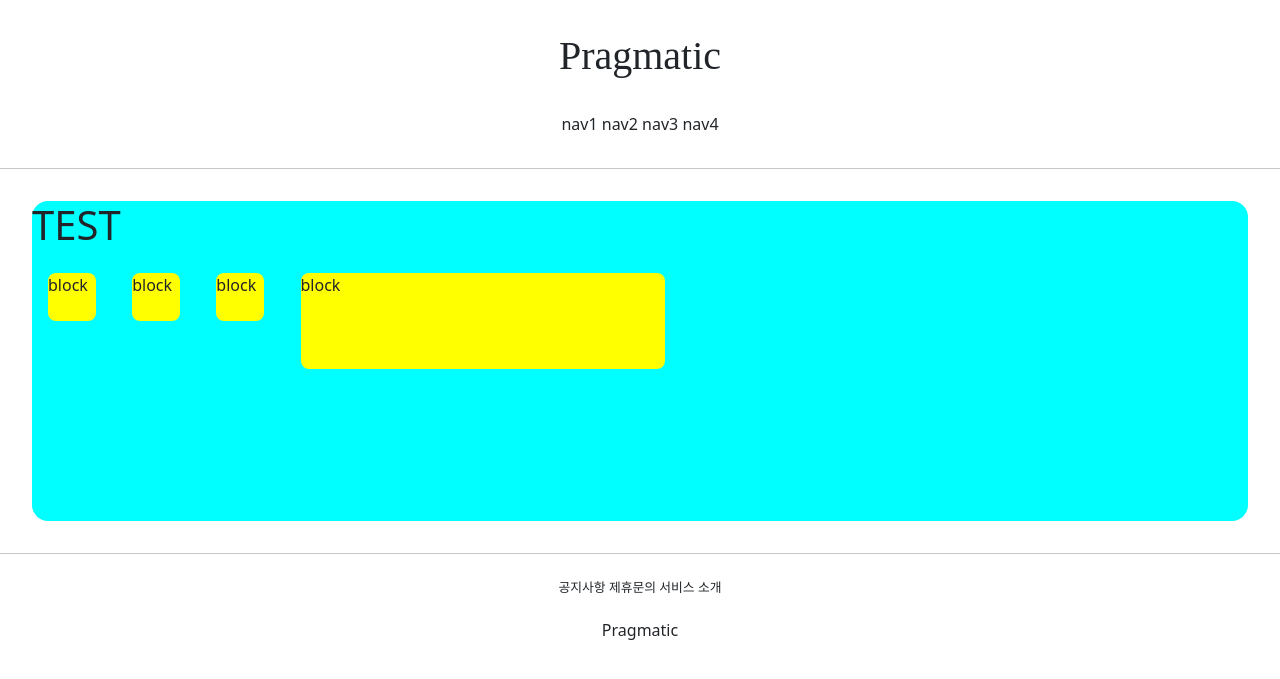
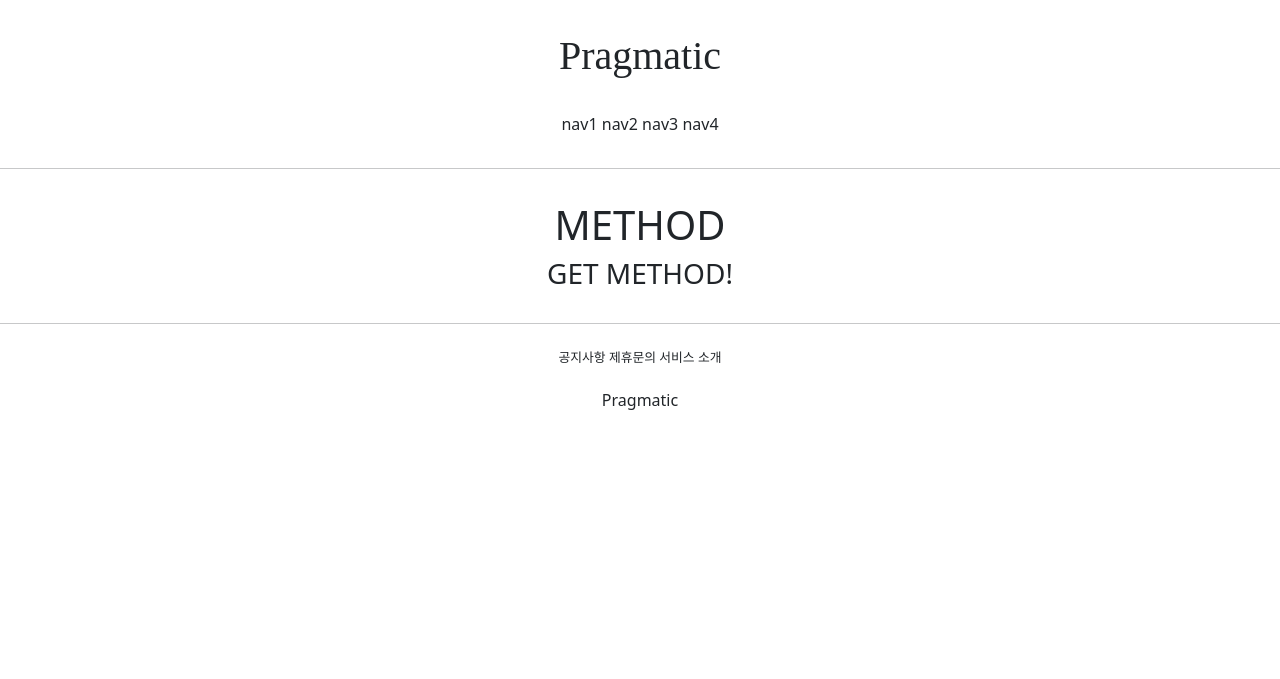
Before and after one commit to ksj0818280/gisweb_practice, a Django app: page /accounts/hello_world/ in a window 1280 px wide. Shown: the top 679 px of the page. Run offline with Django 3.2, Linux system fonts and the light colour scheme; parts of the project's set-up code (start-up, migrations or seed data) failed here and were passed over.

Commit message:
Practice 9 (adjust hello_world.html, POST, GET METHOD)

```diff
--- a/accountapp/templates/accountapp/hello_world.html
+++ b/accountapp/templates/accountapp/hello_world.html
@@ -2,25 +2,10 @@
 
 {% block content %}
 
-    <style>
-        .testing {
-            background-color: yellow;
-            height: 48px;
-            width: 48px;
-            margin: 1rem;
-            border-radius: .5rem;
-        }
-    </style>
+    <div style="margin: 2rem; text-align: center">
+        <h1>METHOD</h1>
 
-    <div style="height: 20rem; background-color: aqua;
-     border-radius: 1rem; margin: 2rem;">
-        <h1>TEST</h1>
-
-        <div class="testing" style="display: inline-block">block</div>
-        <div class="testing" style="display: inline-block; width: 3rem; height: 3rem">block</div>
-        <div class="testing" style="display: inline-block; width: 3em; height: 3em">block</div>
-        <div class="testing" style="display: inline-block; width: 30%; height: 30%">block</div>
-
+        <h3>{{ text }}</h3>
     </div>
 
 {% endblock %}
--- a/accountapp/views.py
+++ b/accountapp/views.py
@@ -4,4 +4,10 @@ from django.shortcuts import render
 # Create your views here.
 
 def hello_world(request):
-    return render(request, 'accountapp/hello_world.html')
+    if request.method == "POST":
+        return render(request, 'accountapp/hello_world.html',
+                      context={'text': 'POST METHOD!'})
+
+    else:
+        return render(request, 'accountapp/hello_world.html',
+                      context={'text': 'GET METHOD!'})
```
